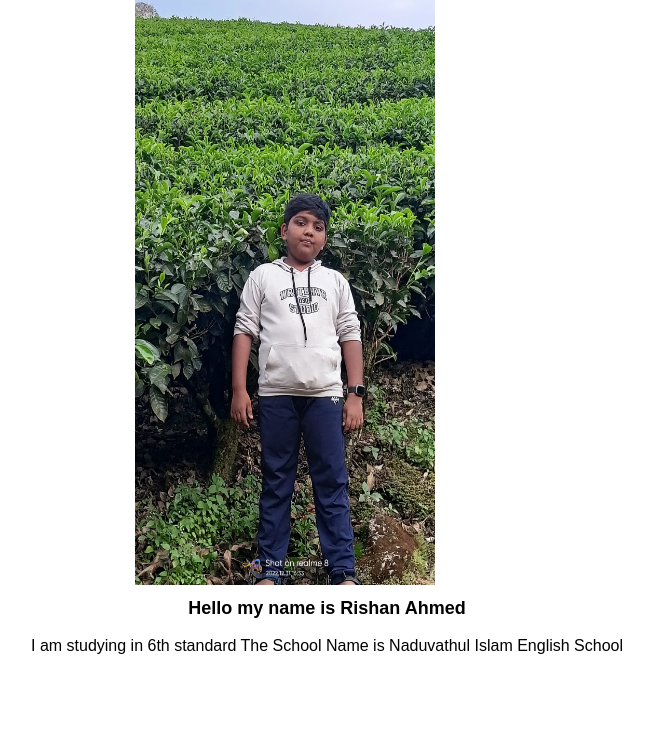
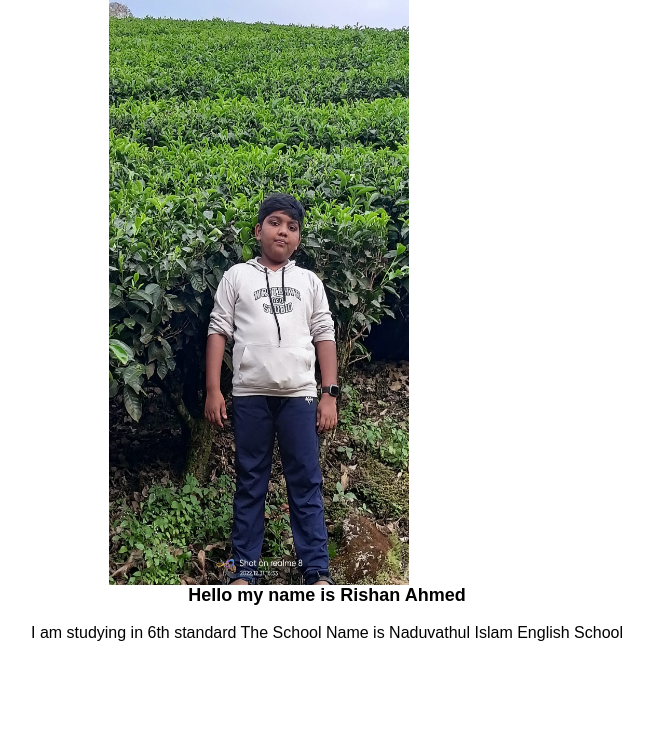
Before and after one commit to HayaAgencies/Rishan, a plain HTML site: page index.html in a window 1280 px wide. Shown: the part 52-800 px from the top of the page, without its empty margins (313-966 px from the left). Drawn offline with Linux system fonts and the light colour scheme.

Commit message:
some updates

```diff
--- a/index.html
+++ b/index.html
@@ -8,7 +8,7 @@
 </head>
 <body>
     <h1 class="rh">Rishan Ahmed</h1>
-    <img src="my img.jpg" alt="This in my image" class="imgm">
+    <div class="imd"><img src="my img.jpg" alt="Thn my image" class="imgm"></div>
     <div class="paragrath1">
         <h1>Hello my name is Rishan Ahmed</h1><br>
         <p>I am studying in 6th standard The School Name is Naduvathul Islam English School</p>
--- a/style.css
+++ b/style.css
@@ -7,12 +7,17 @@
     display: flex;
     justify-content: center;
 }
+.imd{
+    width: 100%;
+    height: 600px;
+}
 .imgm{
     width: 300px;
     height: 600px;
     display: flex;
     justify-content: center;
-    margin-left: 35%;
+    left: 33%;
+    position: absolute;
     margin-bottom: 1%;
 }
 .paragrath1 h1{
```
